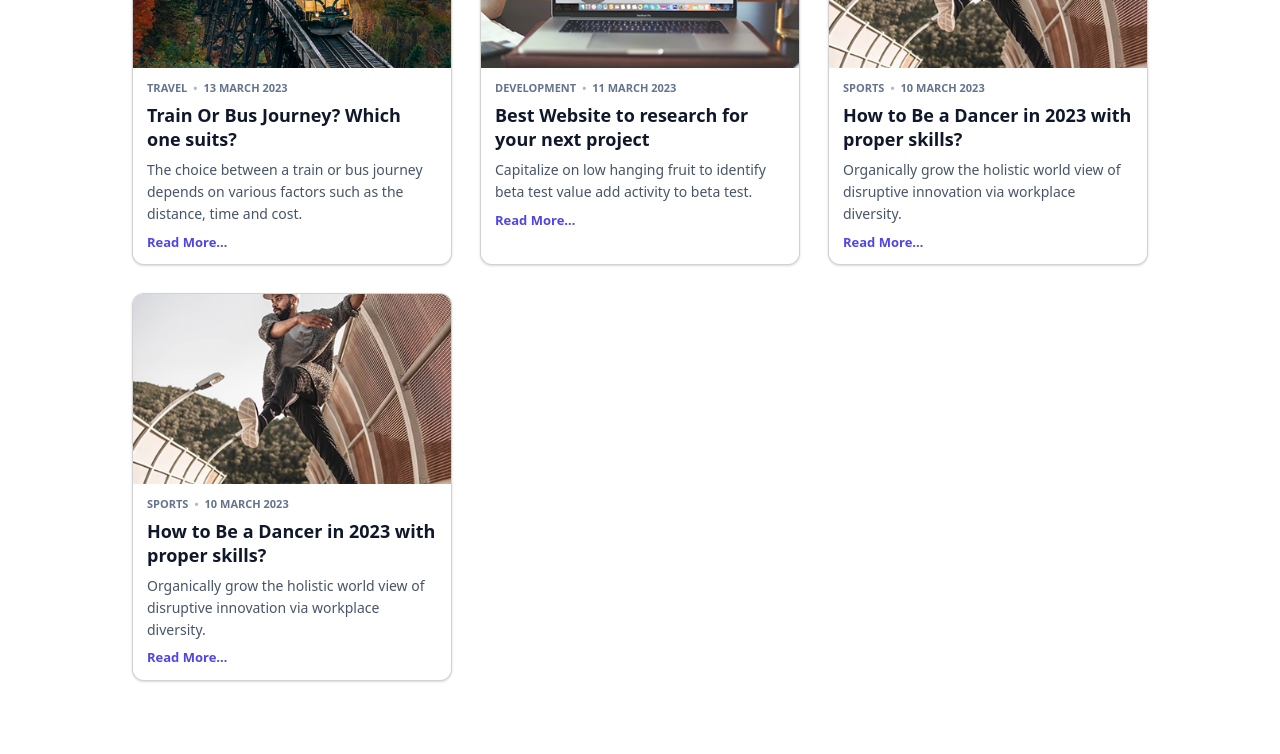
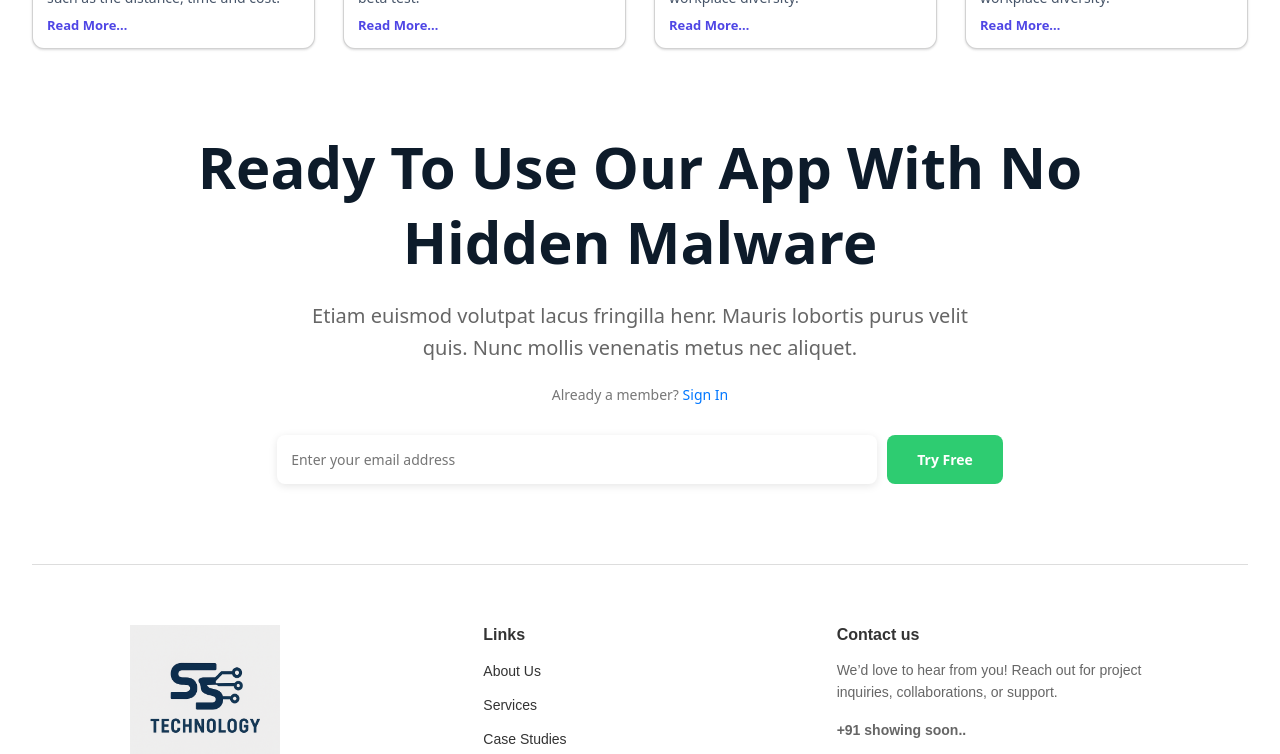
Before and after one commit to iamsukhwinder/ss_technology, an Angular app: page /blog/2 in a window 1280 px wide. Shown: the part 3091-3845 px from the top of the page. Built offline with nearby package versions, Linux system fonts and the light colour scheme.

Commit message:
blog changes

```diff
--- a/src/app/component/blog-view/blog-view.component.css
+++ b/src/app/component/blog-view/blog-view.component.css
@@ -2,7 +2,7 @@
 .post-wrap {
   margin-block: 80px;
   max-width: 100%;
-  margin-inline: 100px;
+  /* margin-inline: 1; */
   padding: clamp(16px, 4vw, 32px);
   font-family: system-ui, -apple-system, Segoe UI, Roboto, Arial, sans-serif;
   color: #0f172a;
```
